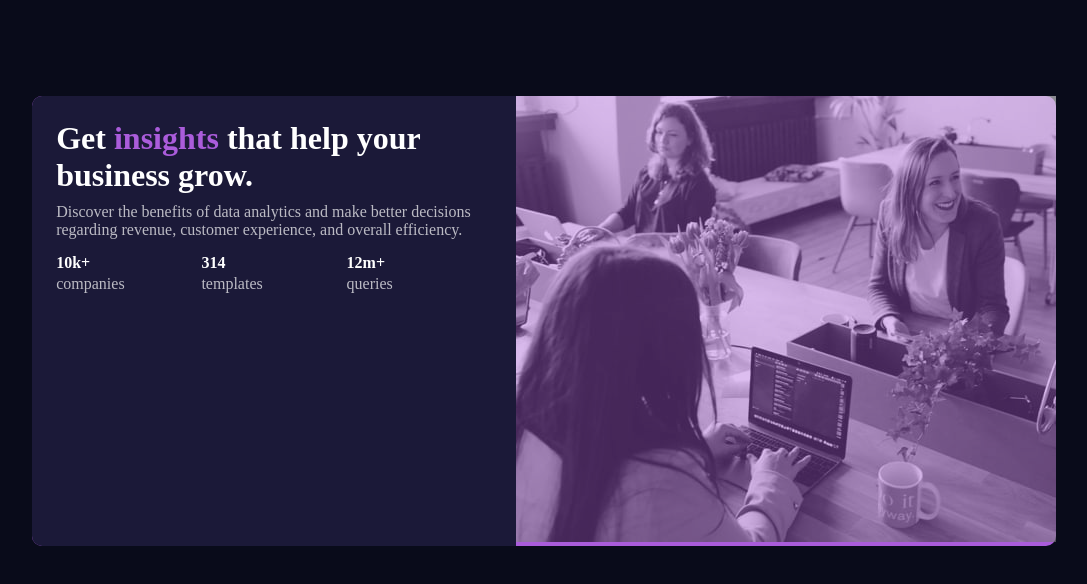
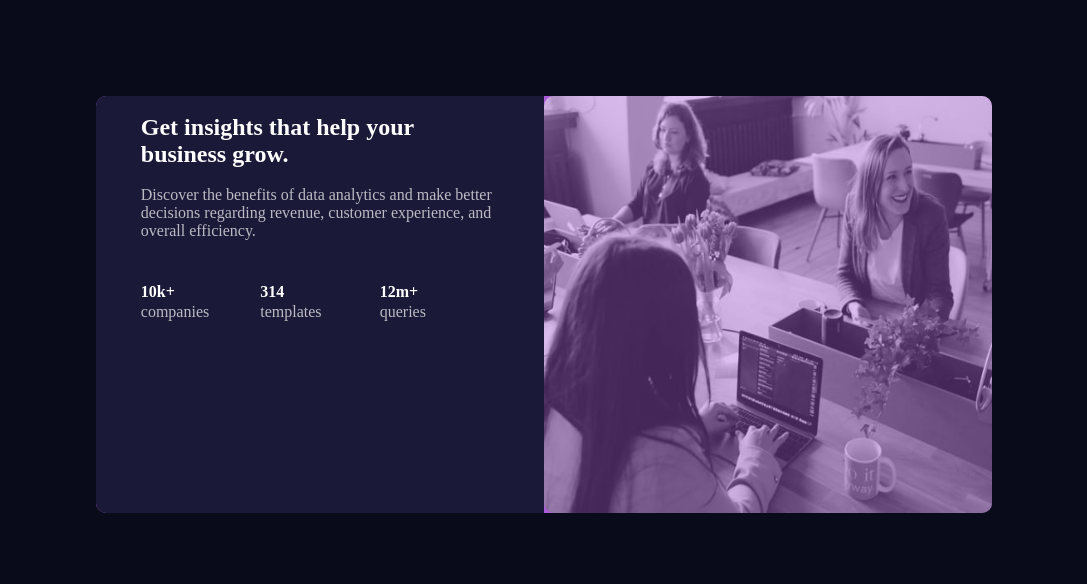
Before and after one commit to mainalawrence/FrontendMentor-, a plain HTML site: page stats-preview-card-componet/index.html in a window 1280 px wide. Shown: the whole page, without its empty margins (96-1183 px from the left). Drawn offline with Linux system fonts and the light colour scheme.

Commit message:
work done on friday 2

```diff
--- a/stats-preview-card-componet/index.html
+++ b/stats-preview-card-componet/index.html
@@ -19,7 +19,7 @@
     <div class="container">
       <div class="card">
         <div class="card-info">
-          <h1>Get <span>insights</span> that help your business grow.</h1>
+          <h2>Get <span>insights</span> that help your business grow.</h2>
         <p>
           Discover the benefits of data analytics and make better decisions
           regarding revenue, customer experience, and overall efficiency.
@@ -42,7 +42,7 @@
       </div>
 
       <div class="image-part">
-        <image src="./images/image-header-desktop.jpg" />
+
       </div>
     </div>
   </body>
--- a/stats-preview-card-componet/styles.css
+++ b/stats-preview-card-componet/styles.css
@@ -7,12 +7,12 @@ body{
     background-color: hsl(233, 47%, 7%);
     color: white;
 }
-.card-info> h1>  span{
+.card-info> h3>  span{
     color: hsl(277, 64%, 61%)
 }
 
 .container{
-    width: 80%;
+    width: 70%;
     height: 50% !important;
     margin: auto;
     margin-top:7.5%;
@@ -25,28 +25,39 @@ body{
     grid-column:2;
     opacity: 60%;
     border-radius: 10px;
-
-
+    background-repeat: no-repeat;
+    background-size:100% 100%;
+    width: 100%;
+    background-image: url("./images/image-header-desktop.jpg");
 }
 .card{
    display: grid;
    grid-template-columns: 1;
    grid-template-rows:repeat(3,1fr);
-   padding-right: 5%;
+
    background-color: hsl(244, 38%, 16%);
    border-radius: 10px 0 0 10px ;
-   padding: 5%;
+  padding-left: 10%;
+  padding-right: 10%;
+  padding-top: 4%;
 }
 .card-info{
    grid-column: 1;
    grid-row: 1/2;
+   margin-bottom: 0%;
+   padding-bottom: 0%;
 
 }
+.card-info>h2{
+    margin-bottom: 5%;
+}
 .card-footer{
+    margin-top: 10%;
     grid-column:1;
     grid-row: 2;
     display: grid;
     grid-template-columns:repeat(3,1fr);
+
 }
 
 p{
```
